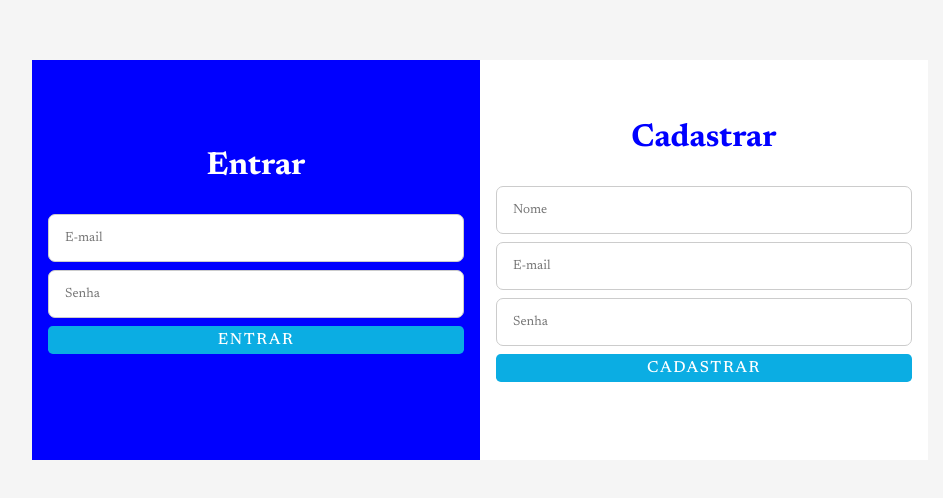
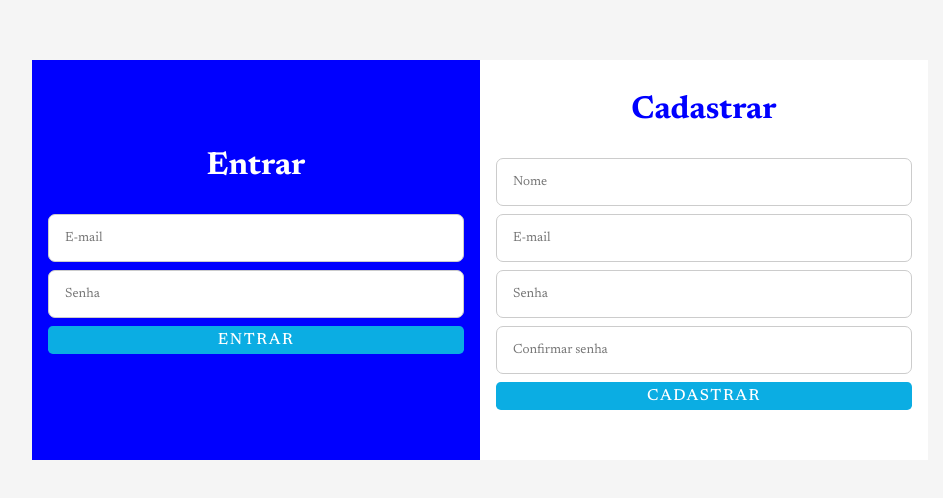
Before and after one commit to douglas-dmc/spa-breakingnews, a React (Vite) app: page /auth in a window 1280 px wide. Shown: the part 140-638 px from the top of the page, without its empty margins (160-1103 px from the left). Built offline with nearby package versions, Linux system fonts and the light colour scheme.

Commit message:
capturando valores dos input

```diff
--- a/src/components/Input/Input.jsx
+++ b/src/components/Input/Input.jsx
@@ -1,7 +1,12 @@
 import { InputSpace } from "./InputStyled"
 
-export function Input({ type, placeholder, name }) {
+export function Input({ type, placeholder, name, register }) {
     return (
-        <InputSpace type={type} placeholder={placeholder} name={name} />
+        <InputSpace
+            type={type}
+            placeholder={placeholder}
+            name={name}
+            {...register(name)}
+        />
     )
 }
--- a/src/pages/Authentication/Authentication.jsx
+++ b/src/pages/Authentication/Authentication.jsx
@@ -1,48 +1,82 @@
+import { zodResolver } from "@hookform/resolvers/zod"
 import { Button } from "../../components/Button/Button"
 import { Input } from "../../components/Input/Input"
 import { AuthContainer, Section } from "./AuthenticationStyled"
+import { useForm } from "react-hook-form"
 
 export function Authentication() {
+    const {
+        register: registerSignup,
+        handleSubmit: handleSubmitSignup,
+        reset: resetSignup,
+        formState: { errors: errorsSignup },
+    } = useForm(
+        // resolver: zodResolver(SignupSchema),
+    )
+
+    const {
+        register: registerSignin,
+        handleSubmit: handleSubmitSignin,
+        reset: resetSignin,
+        formState: { errors: errorsSignin },
+    } = useForm(
+        // resolver: zodResolver(SigninSchema),
+    )
+
+    function inHandleSubmit(data){
+        console.log(data)
+    }
+
+    function upHandleSubmit(data){
+        console.log(data)
+    }
+
     return (
         <AuthContainer>
             <Section type="signin">
                 <h2>Entrar</h2>
-                <form>
+                <form onSubmit={handleSubmitSignin(inHandleSubmit)}>
                     <Input
                         type="email"
                         placeholder="E-mail"
                         name="email"
-                        // register={inRegister}
+                        register={registerSignin}
                     />
                     <Input
                         type="password"
                         placeholder="Senha"
-                        name="email"
-                        // register={inRegister}
+                        name="password"
+                        register={registerSignin}
                     />
                     <Button type="submit" text="Entrar" />
                 </form>
             </Section>
             <Section type="signup">
                 <h2>Cadastrar</h2>
-                <form>
+                <form onSubmit={handleSubmitSignup(upHandleSubmit)}>
                     <Input
                         type="text"
                         placeholder="Nome"
                         name="name"
-                        // register={inRegister}
+                        register={registerSignup}
                     />
                     <Input
                         type="email"
                         placeholder="E-mail"
                         name="email"
-                        // register={inRegister}
+                        register={registerSignup}
                     />
                     <Input
                         type="password"
                         placeholder="Senha"
-                        name="email"
-                        // register={inRegister}
+                        name="password"
+                        register={registerSignup}
+                    />
+                    <Input
+                        type="password"
+                        placeholder="Confirmar senha"
+                        name="confirmPassword"
+                        register={registerSignup}
                     />
                     <Button type="submit" text="Cadastrar" />
                 </form>
--- a/src/pages/Home/Home.jsx
+++ b/src/pages/Home/Home.jsx
@@ -22,7 +22,7 @@ export function Home() {
 
     // Remove do array a primeira notícia em destaque
     delete news[0]
-
+console.log(news)
     return (
         <>
             <HomeHeader>
```
